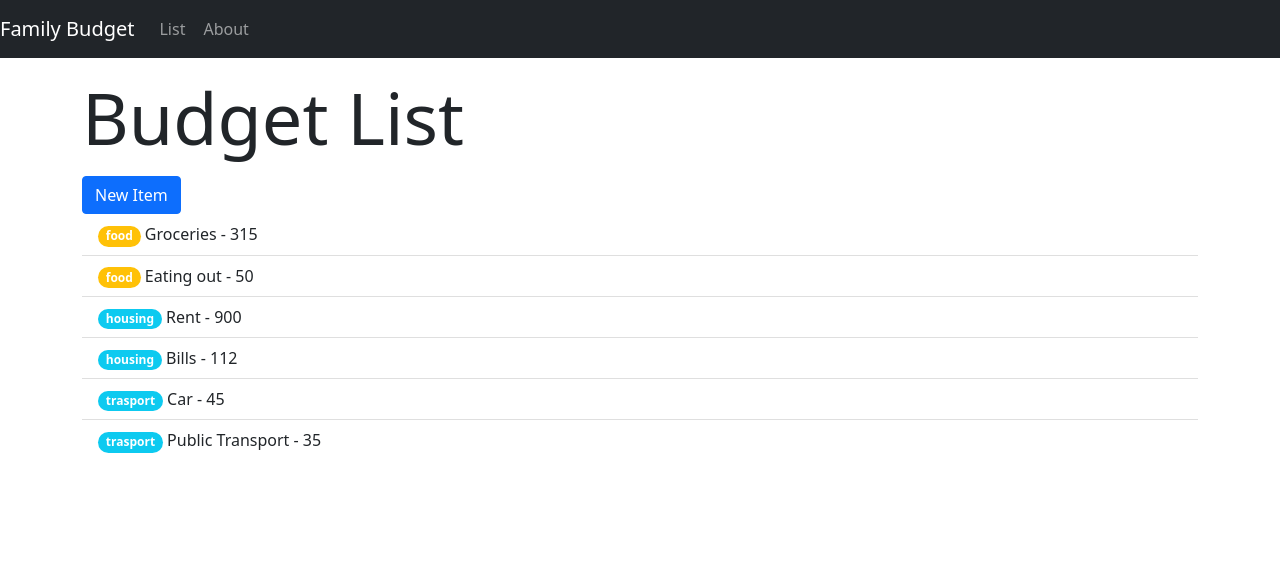
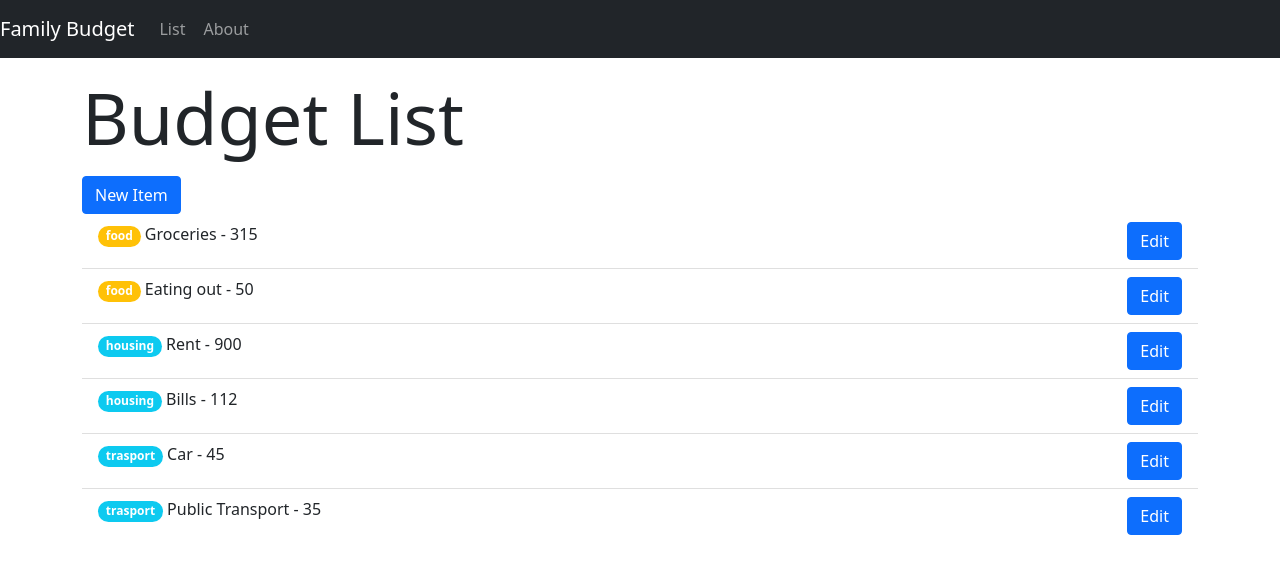
Before and after one commit to dubniczky/Budgeting-Webapp, an Angular app in the folder client/: page /list in a window 1280 px wide. Shown: the top 574 px of the page. Built offline with nearby package versions, Linux system fonts and the light colour scheme.

Commit message:
Added budget service to budget list

```diff
--- a/client/src/app/budget-list/budget-list.component.html
+++ b/client/src/app/budget-list/budget-list.component.html
@@ -7,6 +7,7 @@
             <span class="badge rounded-pill bg-secondary"
                  [ngClass]="'bg-' + item.getCategoryType()">{{item.category}}</span>
             {{item.title}} - {{item.value}}
+            <button class="btn btn-primary" style="float:right" mat-button routerLink="/budget/new">Edit</button>
         </li>
     </ul>
 </div>
```
